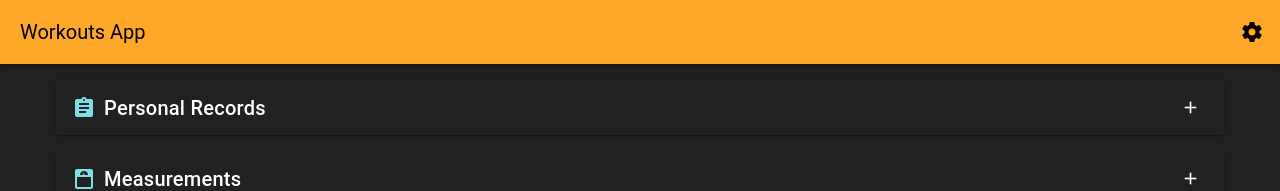
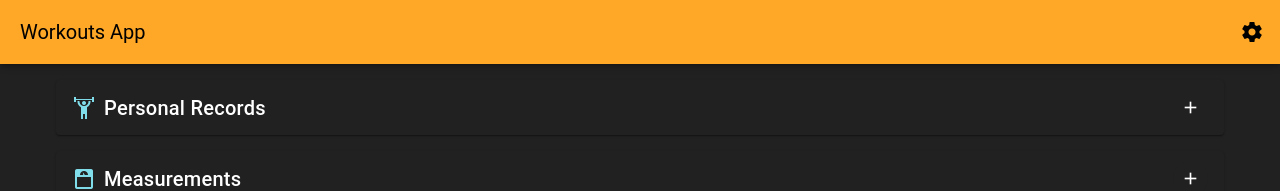
Before and after one commit to inesosoares6/workouts-app, a Vue app: page /PersonalView in a window 1280 px wide. Shown: the top 191 px of the page. Built offline with nearby package versions, Linux system fonts and the light colour scheme.

Commit message:
update icons

```diff
--- a/src/components/HomeView/shared/PreviewPersonalValue.vue
+++ b/src/components/HomeView/shared/PreviewPersonalValue.vue
@@ -11,7 +11,7 @@
 					{{
 						(personalValue as PersonalRecord).reps
 							? 'mdi-weight-lifter'
-							: 'mdi-scale-balance'
+							: 'mdi-scale-bathroom'
 					}}
 				</v-icon>
 			</v-avatar>
--- a/src/components/PersonalView/PersonalRecords.vue
+++ b/src/components/PersonalView/PersonalRecords.vue
@@ -5,7 +5,7 @@
 				class="title-icon"
 				color="secondary"
 			>
-				mdi-clipboard-text
+				mdi-weight-lifter
 			</v-icon>
 		</template>
 		<template v-slot:title>Personal Records</template>
```
